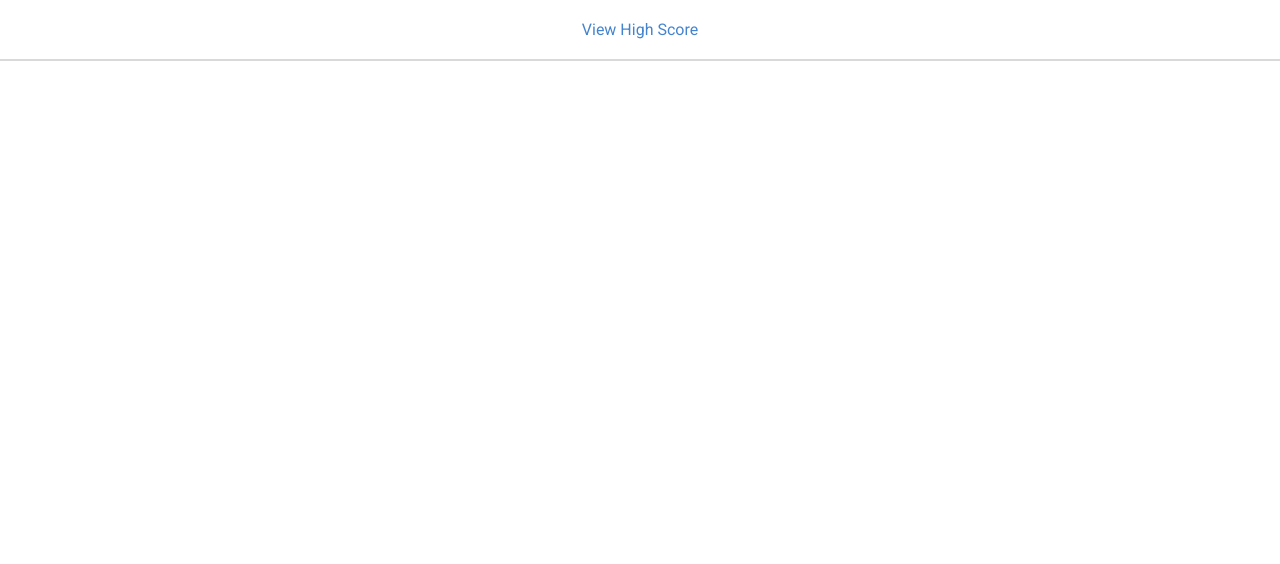
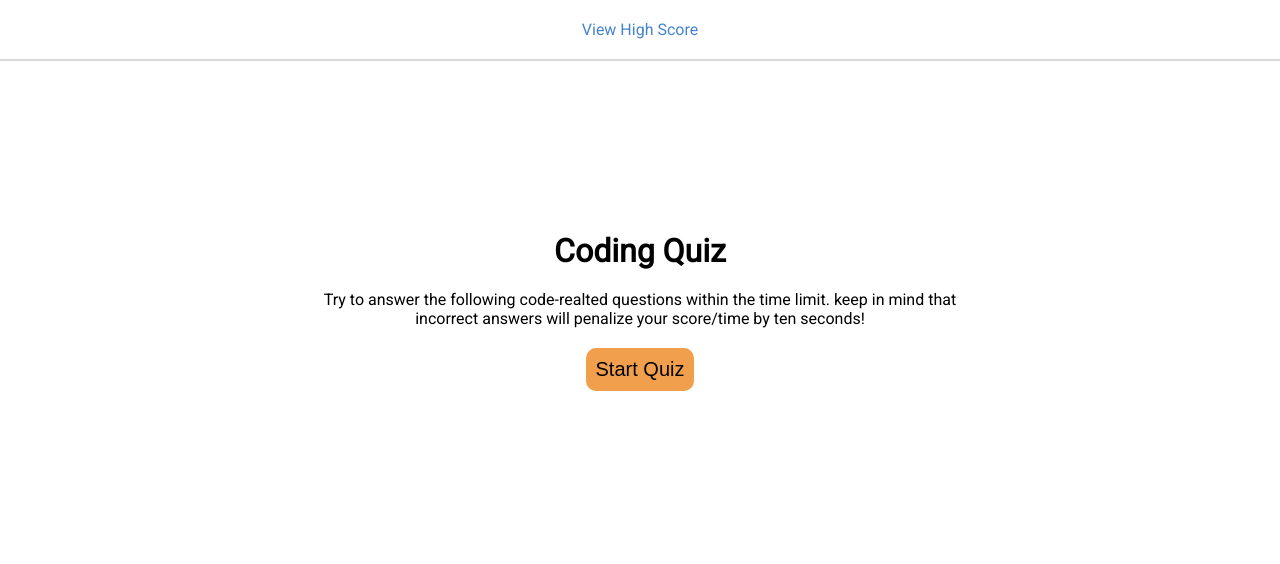
Before and after one commit to ShawnMaz/coding-quiz, a plain HTML site: page index.html in a window 1280 px wide. Drawn offline with Linux system fonts and the light colour scheme.

Commit message:
Updated HTML deafult html page view content

```diff
--- a/index.html
+++ b/index.html
@@ -11,9 +11,14 @@
     <header>
       <section>View High Score</section>
     </header>
-    <main>
-    </main>
-
+    <main-page class="page">
+      <h1>Coding Quiz</h1>
+      <p>
+        Try to answer the following code-realted questions within the time limit.
+        keep in mind that incorrect answers will penalize your score/time by ten seconds!
+      </p>
+      <button>Start Quiz</button>
+    </main-page>
 
 <!--
     <main-page class="page">
```
